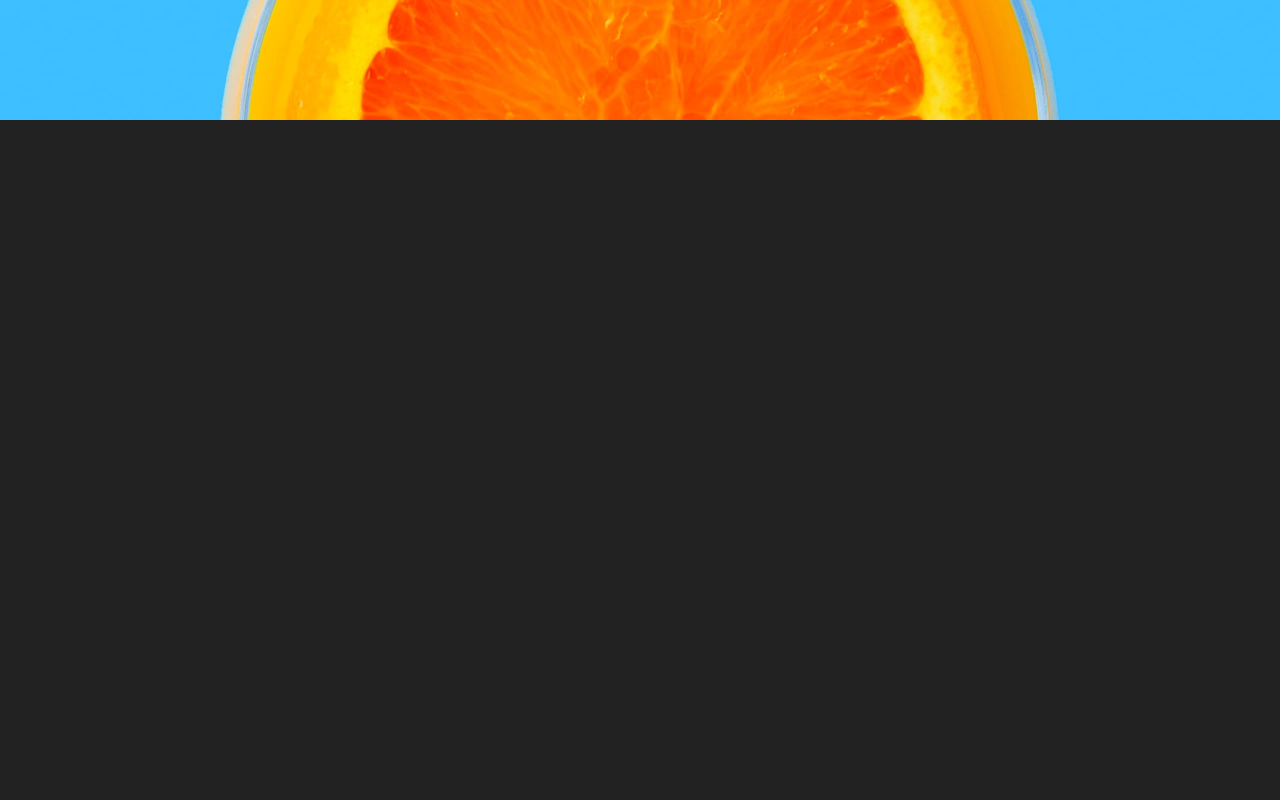
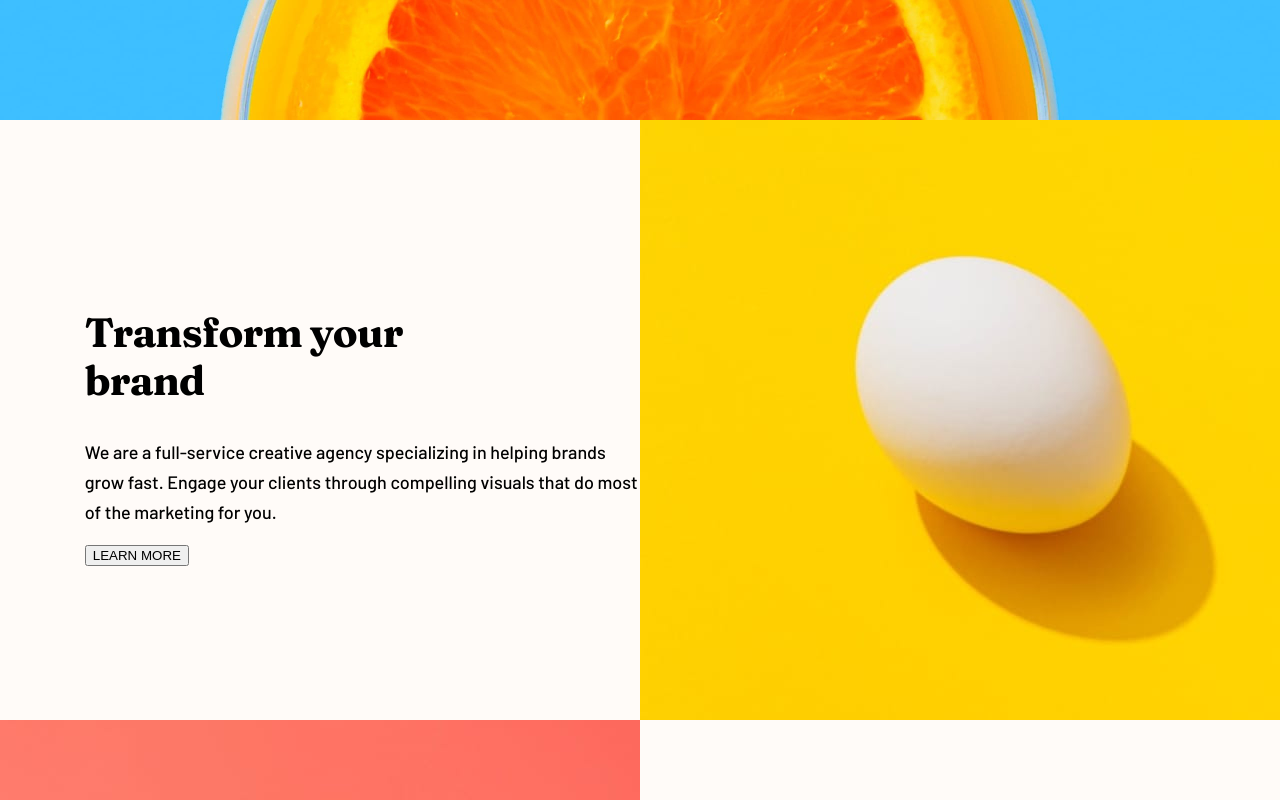
Before and after one commit to ifaronti/Sunny-Side-Agency-Page, a React (Create React App) app in the folder sunny-agency/: page / in a window 1280 px wide. Shown: the part 680-1480 px from the top of the page. Before the commit the page ends 800 px from the top, so only its background shows below. Built offline with nearby package versions, Linux system fonts and the light colour scheme; the HTML template or start-up script is replaced by a standard one.

Commit message:
torubles with grid text alignment

```diff
--- a/sunny-agency/public/gridData.json
+++ b/sunny-agency/public/gridData.json
@@ -1,60 +1,38 @@
 {
         "grid":
                 [
-                    {   "img":"",
+                    {
                         "h1": "Transform your brand",
                         "description": "We are a full-service creative agency specializing in helping brands grow fast. Engage your clients through compelling visuals that do most of the marketing for you.",
-                        "more": "LEARN MORE",
-                        "graphic":"",
-                        "graphicP":"",
-                        "photo":"",
-                        "photoP":""
+                        "more": "LEARN MORE"
                     },
-                    {   "img":"image-transform.jpg",
-                        "h1": "",
-                        "description": "",
-                        "more": "",
-                        "graphic":"",
-                        "photo":""
+
+                    {   "img":"image-transform.jpg"
+
                     },
 
                     {
-                        "img":"image-stand-out.jpg",
-                        "h1": "",
-                        "description": "",
-                        "more": "",
-                        "graphic":"",
-                        "photo":""
+                        "img":"image-stand-out.jpg"
                     },
 
                     {
-                        "img":"",
                         "h1": "Stand out to the right audience",
                         "description": "Using a collaborative formula of designers, researchers, photographers, videographers, and copywriters, we’ll build and extend your brand in digital places.",
-                        "more": "LEARN MORE",
-                        "graphic":"",
-                        "graphicP":"",
-                        "photo":"",
-                        "photoP":""
+                        "more": "LEARN MORE"
+                    }
+
+                ],
+
+        "designPhoto":
+                [
+                    {   "img":"image-graphic-design.jpg",
+                        "h1": "Graphic Design",
+                        "description": "Great design makes you memorable. We deliver artwork that underscores your brand message and captures potential clients’ attention."
                     },
 
-                    {   "img":"image-graphic-design.jpg",
-                        "h1": "",
-                        "description": "",
-                        "more": "",
-                        "graphic":"Graphic Design",
-                        "graphicP":"Great design makes you memorable. We deliver artwork that underscores your brand message and captures potential clients’ attention.",
-                        "photo":"",
-                        "photoP":""
-                    },
                     {   "img":"image-photography.jpg",
-                        "h1": "",
-                        "description": "",
-                        "more": "",
-                        "graphic":"",
-                        "graphicP":"",
-                        "photo":"Photography",
-                        "photoP":"Increase your credibility by getting the most stunning, high-quality photos that improve your business image."
+                        "h1": "Photography",
+                        "description": "Increase your credibility by getting the most stunning, high-quality photos that improve your business image."
                     }
 
                 ],
--- a/sunny-agency/src/App.js
+++ b/sunny-agency/src/App.js
@@ -1,10 +1,14 @@
 import React from "react";
 import Topnav from './components/Nav'
+import GridCards from './components/Gridcards'
 
 export default function App(){
   return(
     <main className="app">
-      <Topnav/>
+      <div className="content">
+        <Topnav/>
+        <GridCards/>
+      </div>
     </main>
   )
 }
--- /dev/null
+++ b/sunny-agency/src/components/Gridcards.js
@@ -0,0 +1,28 @@
+import React, { useState } from "react";
+import Grid from './Gridcomponent'
+
+export default function Cards(){
+    let [gridData, setGridData] = useState([])
+
+    React.useEffect(() => {
+        fetch('gridData.json')
+            .then(response => response.json())
+            .then(json => setGridData(json.grid))
+    }, [])
+
+    let fourCards = gridData.map(card => {
+        return(
+            <Grid
+                h2 = {card.h1}
+                image = {card.img}
+                paragraph = {card.description}
+                learn = {card.more}
+            />
+        )
+    })
+    return(
+        <div className="grid-wrap">
+            {fourCards}
+        </div>
+    )
+}
--- /dev/null
+++ b/sunny-agency/src/components/Gridcomponent.js
@@ -0,0 +1,12 @@
+export default function Grid(props){
+    return(
+        <div className="card">
+            {props.image && <img className="gridImg" src={`${process.env.PUBLIC_URL}/assets/images/${props.image}`} alt="" />}
+            <div className="description">
+                {props.h2 && <h2>{props.h2}</h2>}
+                {props.paragraph &&<p className="greybg-paragraph">{props.paragraph}</p>}
+                {props.learn && <button className="learn-more">{props.learn}</button>}
+            </div>
+        </div>
+    )
+}
--- a/sunny-agency/src/index.css
+++ b/sunny-agency/src/index.css
@@ -41,6 +41,16 @@ body{
     width: 1440px;
     min-height: 100vh;
     margin: 0;
+}
+
+.content{
+    width: 100%;
+    display: flex;
+    flex-direction: column;
+    justify-content: center;
+    align-items: center;
+    margin: 0;
+
 }
 
 .top-nav-container{
@@ -119,3 +129,47 @@ h1{
     letter-spacing: 10px;
     color: white;
 }
+
+.grid-wrap{
+    position: relative;
+    width: 100%;
+    display: grid;
+    grid-template-columns: 1fr 1fr;
+    align-items: center;
+}
+
+.card{
+    position: relative;
+    width: 720px;
+    height: 600px;
+    background-color: #FFFBF8;
+    display: flex;
+    justify-content: center;
+    align-items: center;
+    flex-direction: column;
+}
+
+.gridImg{
+    position: absolute;
+    width: 100%;
+    height: 100%;
+}
+
+.description{
+    padding-left: 10.3rem;
+}
+
+h2{
+    font-family: 'Fraunces Bold';
+    font-size: 2.55rem;
+    padding-right: 10rem;
+    letter-spacing: -.8px;
+    line-height: 3rem;
+}
+
+.greybg-paragraph{
+    font-size: 18px;
+    font-family: 'Barlow Medium';
+    font-weight: 300;
+    line-height: 30px;
+}
```
Also changed, not shown: sunny-agency/src/components/Gridcard.js (deleted, +0 -12 lines), sunny-agency/public/robots.txt (deleted).
